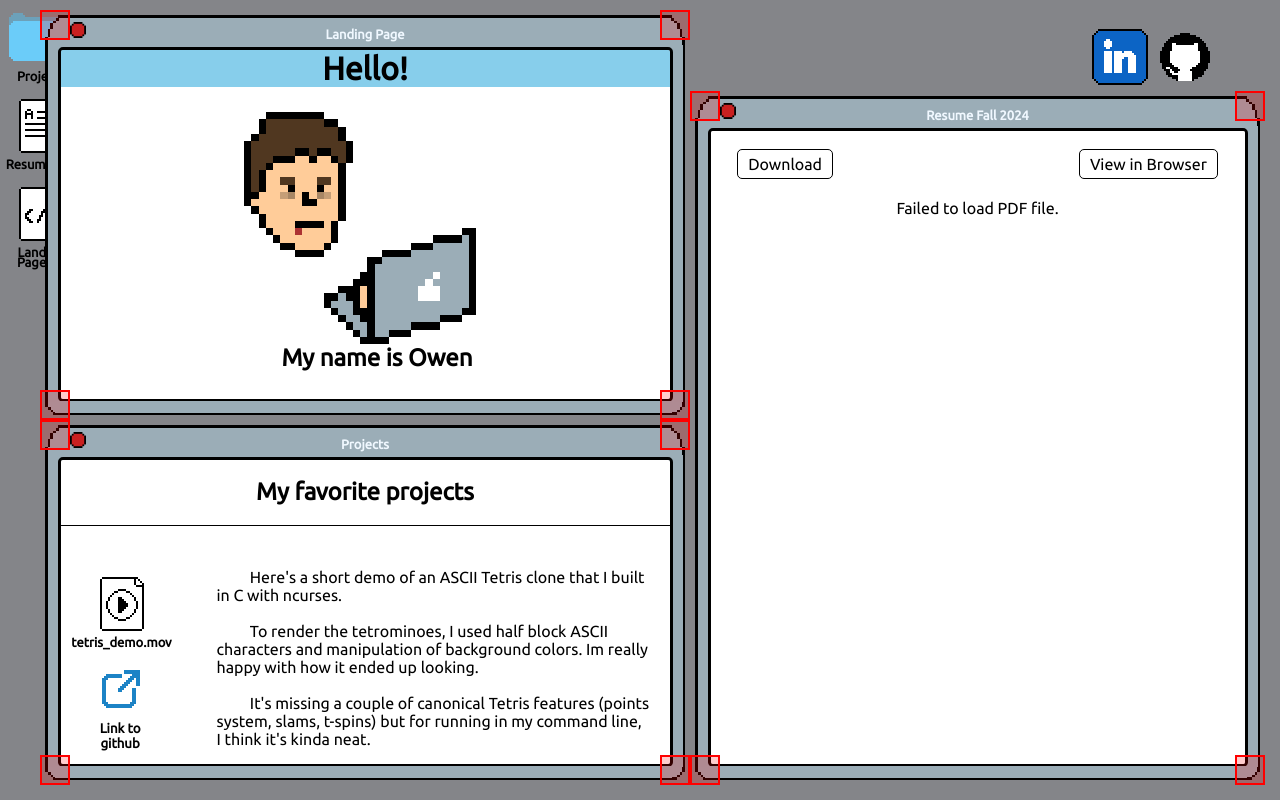
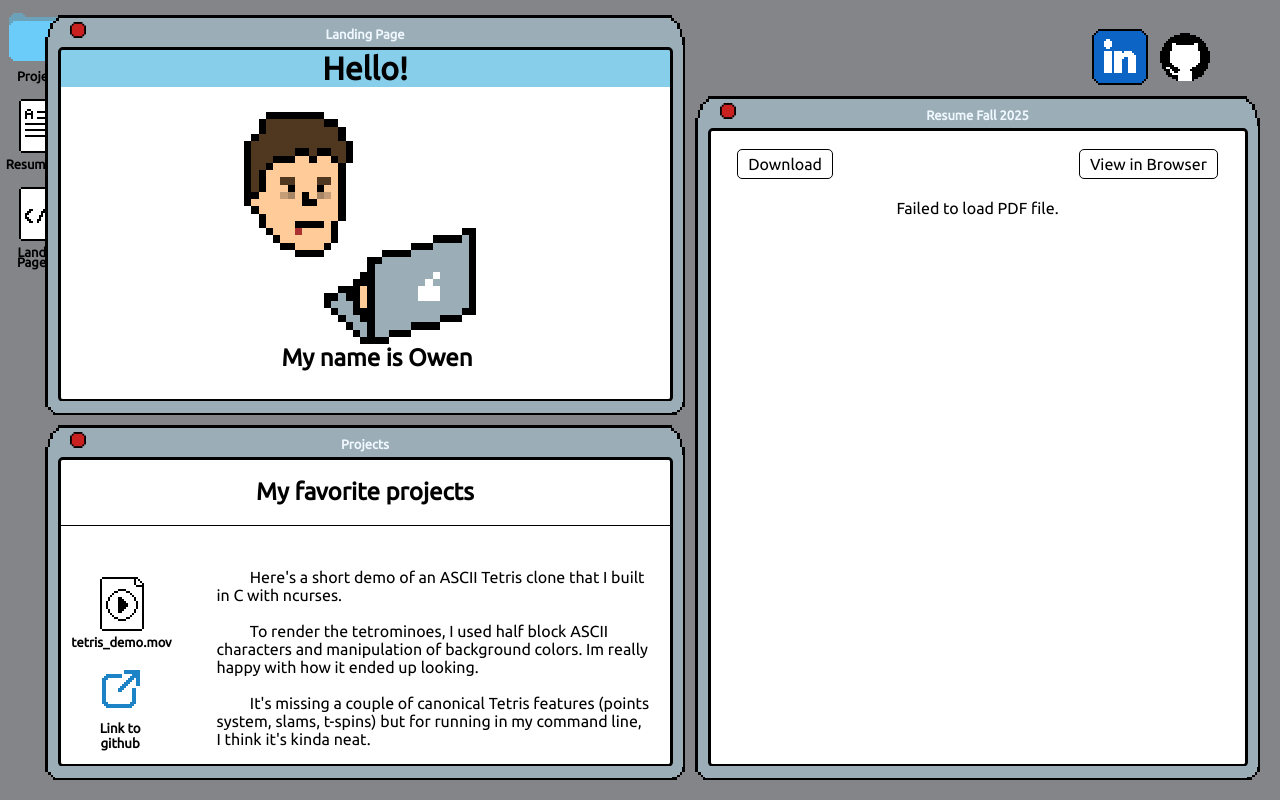
Before and after one commit to scaboodles/sitemk3, a Next.js app: page / in a window 1280 px wide. Built offline with nearby package versions, Linux system fonts and the light colour scheme.

Commit message:
update resume

```diff
--- a/src/app/desktop.css
+++ b/src/app/desktop.css
@@ -218,8 +218,7 @@
     width: 30px;
     left: -5px;
     top: -5px;
-    border: 2px solid red;
-    background-color: rgba(255, 0, 0, 0.2);
+    background-color: transparent;
     z-index: 100;
 }
 .resizer-tr{
@@ -228,8 +227,7 @@
     width: 30px;
     right: -5px;
     top: -5px;
-    border: 2px solid red;
-    background-color: rgba(255, 0, 0, 0.2);
+    background-color: transparent;
     z-index: 100;
 }
 .resizer-br{
@@ -238,8 +236,7 @@
     width: 30px;
     right: -5px;
     bottom: -5px;
-    border: 2px solid red;
-    background-color: rgba(255, 0, 0, 0.2);
+    background-color: transparent;
     z-index: 100;
 }
 .resizer-bl{
@@ -248,8 +245,7 @@
     width: 30px;
     left: -5px;
     bottom: -5px;
-    border: 2px solid red;
-    background-color: rgba(255, 0, 0, 0.2);
+    background-color: transparent;
     z-index: 100;
 }
 .windowBorderLeft{
--- a/src/app/desktop.tsx
+++ b/src/app/desktop.tsx
@@ -219,7 +219,7 @@ const ProjectsWindow = React.memo( ({ getMaxZ }: { getMaxZ: () => number }) => {
 
 const ResumeWindow = React.memo( ({ getMaxZ }: { getMaxZ: () => number }) => {
     const resumeStart : WindowState = {
-        name: 'Resume Fall 2024',
+        name: 'Resume Fall 2025',
         ID: 'resumeWindow',
         windowShown: false,
         windowWidth: defaultDimensions.width,
@@ -302,7 +302,7 @@ const Player: React.FC<PlayerProps> = ({ videoId, vidName }) => {
     return (
         <div className="youtube-wrapper">
         <iframe
-            src={`https://www.youtube.com/embed/${videoId}`}
+            src={`https://www.youtube.com/embed/${videoId}?modestbranding=1&rel=0&iv_load_policy=3&disablekb=1`}
             title={vidName}
             frameBorder="0"
             allow="accelerometer; clipboard-write; encrypted-media; gyroscope;"
--- a/src/app/windowdiv/windows/landingpage.tsx
+++ b/src/app/windowdiv/windows/landingpage.tsx
@@ -7,6 +7,7 @@ import { NOPFolder, NOPPdf } from '../filetypes';
 export const LandingWindow = () => {
     const projectFinger = useRef<HTMLDivElement>(null);
     const resumeFinger = useRef<HTMLDivElement>(null);
+    const contentRef = useRef<HTMLDivElement>(null);
 
     const [resumePos, setResumePos] = useState({x: 0, y: 0});
     const [resumeShown, toggleResume] = useState(true);
@@ -64,6 +65,12 @@ export const LandingWindow = () => {
             }
             const newPos = {x:getNumFromPx(styles.left) + widthOffset, y:getNumFromPx(styles.top) + heightOffset};
             setProjectsPos(newPos);
+        };
+
+        const recalculatePointers = () => {
+            console.log('recalculatePointers called on scroll');
+            updateResumePosition();
+            updateProjectsPosition();
         };
 
         const checkWidth = () => {
@@ -148,10 +155,21 @@ export const LandingWindow = () => {
             attributes: true
         });
 
+        const scrollableParent = contentRef.current?.parentElement;
+        if (scrollableParent) {
+            console.log('Adding scroll listener to scrollable parent');
+            scrollableParent.addEventListener('scroll', recalculatePointers);
+        }
+
         return () => {
             resumeObserver.disconnect();
             selfObserver.disconnect();
+            selfObserverPos.disconnect();
             projectsObserver.disconnect();
+
+            if (scrollableParent) {
+                scrollableParent.removeEventListener('scroll', recalculatePointers);
+            }
         };
     }, [])
 
@@ -224,7 +242,7 @@ export const LandingWindow = () => {
     const aboutId = altRender ? "aboutAlt" : "about"
 
     return(
-        <div id='overrideGuts'>
+        <div id='overrideGuts' ref={contentRef}>
             <div id='header'>
                 <h1>Hello!</h1>
             </div>
```
Also changed, not shown: 1 other file (tests, documents, lock files or other folders).
